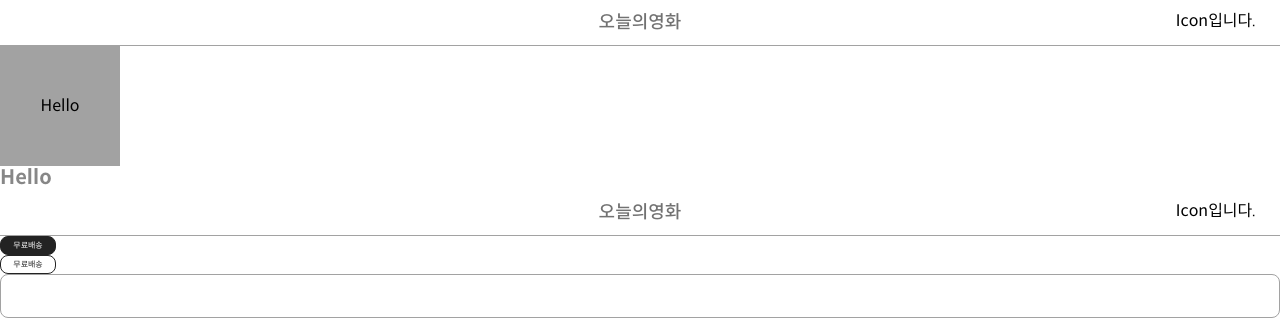
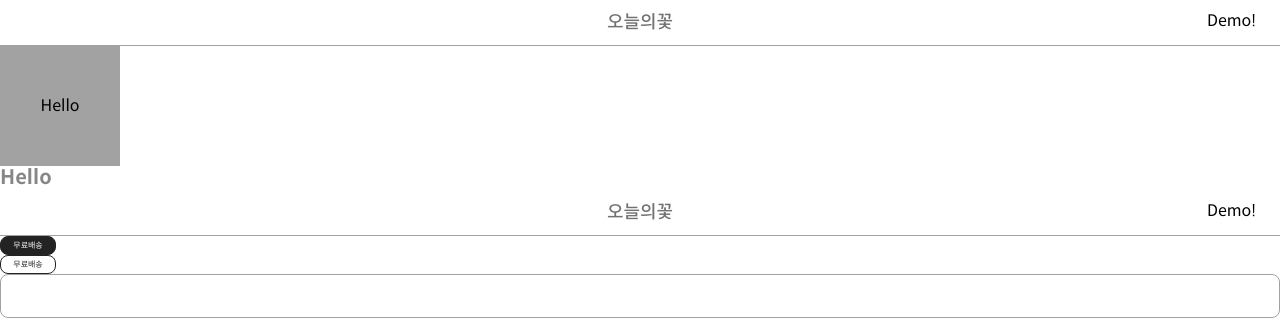
Before and after one commit to c01d-br0th3r/Next.js-redux_example, a Next.js app: page /okkot/components in a window 1280 px wide. Shown: the top 320 px of the page. Built offline with nearby package versions, Linux system fonts and the light colour scheme.

Commit message:
chore: Header 수정

```diff
--- a/src/components/Header.tsx
+++ b/src/components/Header.tsx
@@ -24,9 +24,9 @@ const Header = () => {
   return (
     <StyledDiv>
       <Label size="18px" weight="500" color="#727272">
-        오늘의영화
+        오늘의꽃
       </Label>
-      <Icon>Icon입니다.</Icon>
+      <Icon>Demo!</Icon>
     </StyledDiv>
   );
 };
```
